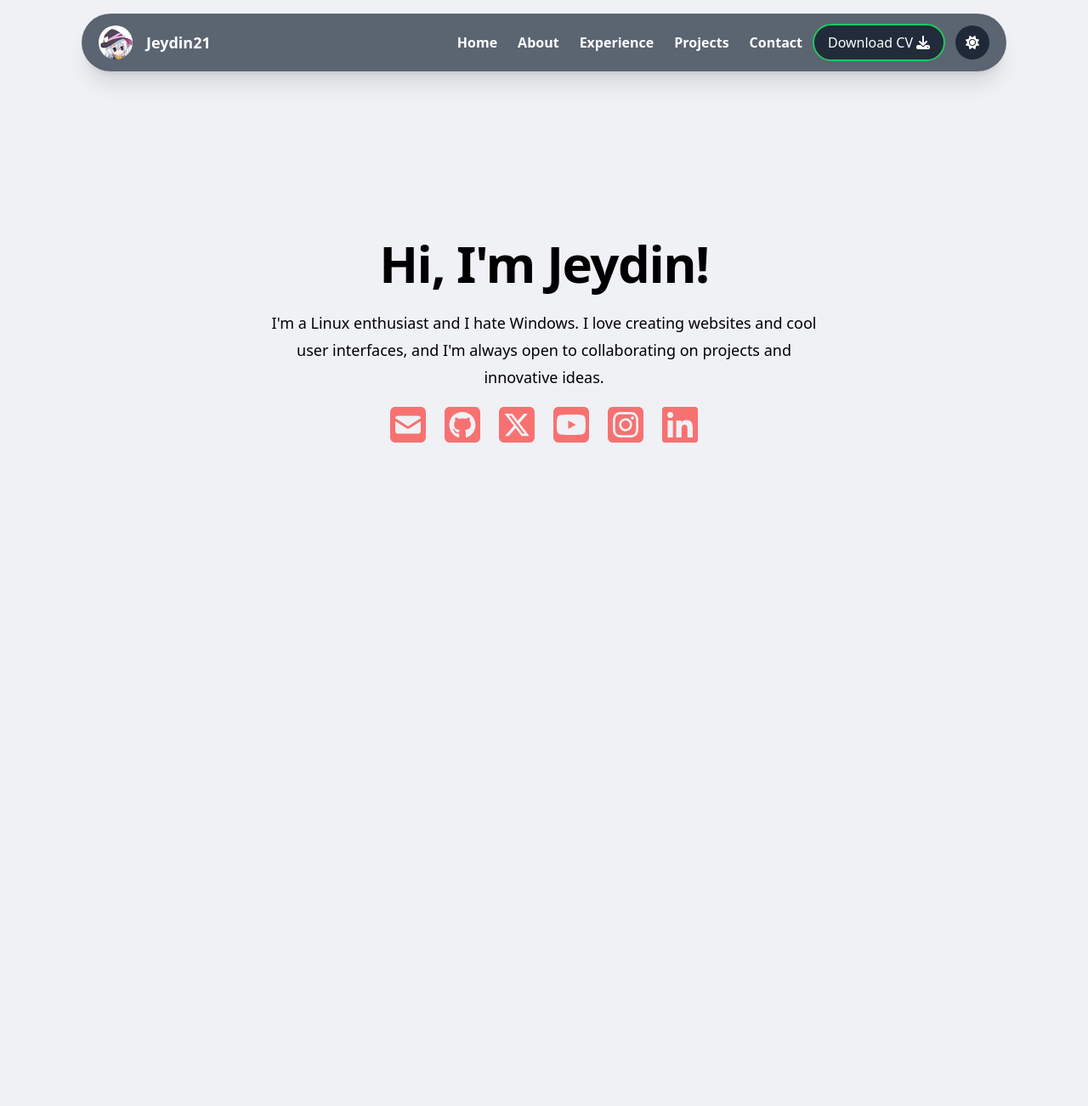
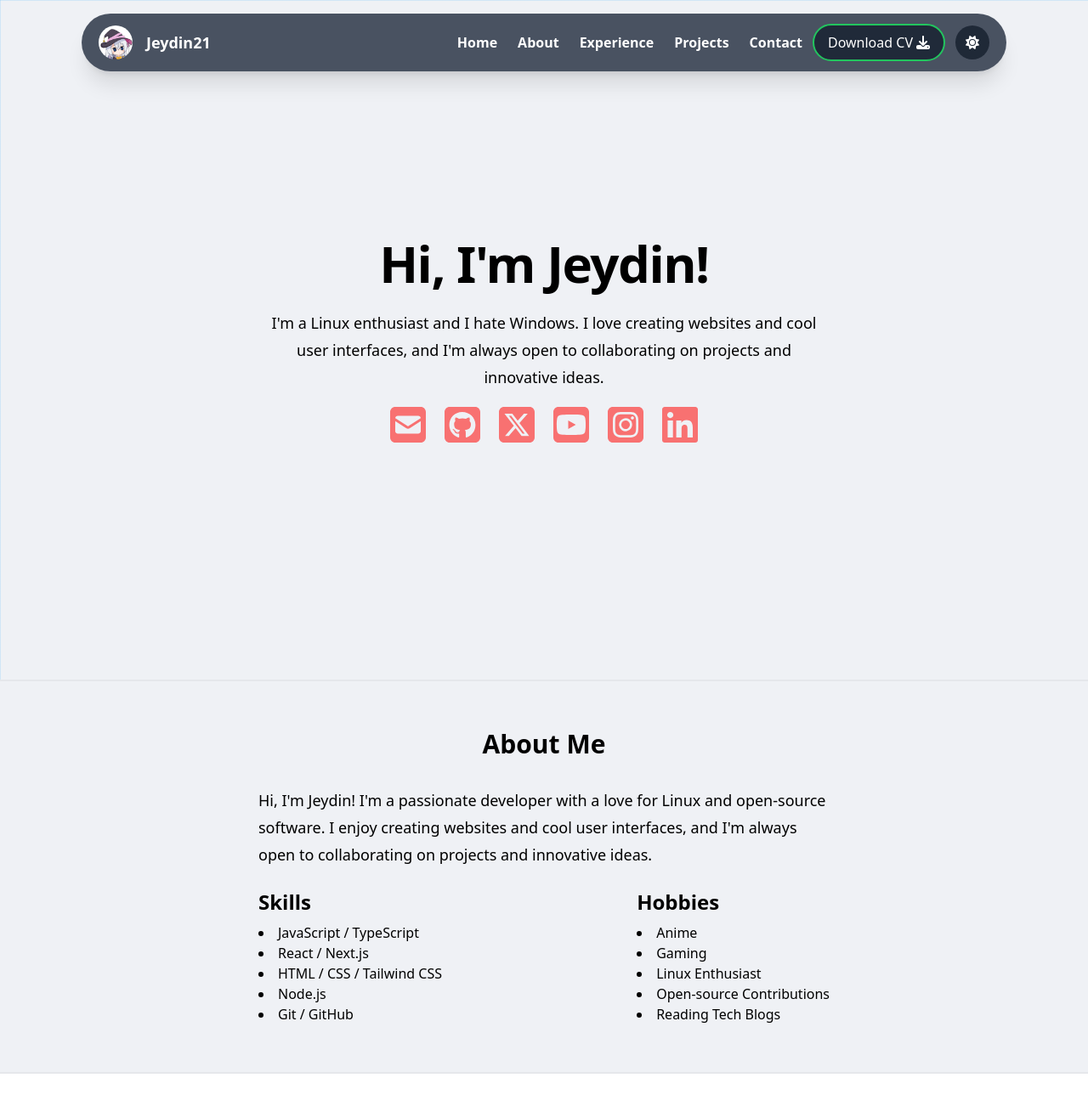
Before and after one commit to Jeydin21/Website, a Next.js app: page /landing in a window 1280 px wide. Shown: the top 1302 px of the page at 85% size. After the commit the page ends 1264 px from the top, so only its background shows below. Built offline with nearby package versions, Linux system fonts and the light colour scheme.

Commit message:
Change Hero backgrond and start on About component

```diff
--- a/components/layout/Header.tsx
+++ b/components/layout/Header.tsx
@@ -2,14 +2,13 @@ import Link from 'next/link'
 import { FaDownload, FaSun } from 'react-icons/fa6'
 
 interface HeaderProps {
-  navigation: { name: string, href: string }[]
   mobileMenuOpen: boolean
   setMobileMenuOpen: (open: boolean) => void
 }
 
 export default function Header({ mobileMenuOpen, setMobileMenuOpen }: HeaderProps) {
   return (
-    <nav className="fixed top-4 left-1/2 transform -translate-x-1/2 bg-gray-600 bg-opacity-90 text-white shadow-xl rounded-full py-3 px-5 z-50 w-[85%] max-w-8xl backdrop-blur-sm">
+    <nav className="fixed top-4 left-1/2 transform -translate-x-1/2 bg-gray-700 bg-opacity-90 text-white shadow-xl rounded-full py-3 px-5 z-50 w-[85%] max-w-8xl backdrop-blur-sm">
       <div className="flex justify-between items-center">
         {/* Left section (Logo and name) */}
         <div className="flex items-center space-x-4">
--- a/components/layout/MainLayout.tsx
+++ b/components/layout/MainLayout.tsx
@@ -28,7 +28,7 @@ export default function MainLayout({ children }: { children: ReactNode }) {
         <meta name="viewport" content="width=device-width, initial-scale=1.0" />
       </Head>
 
-      <div className="bg-light-background dark:bg-dark-background ">
+      <div className="bg-light-background dark:bg-dark-background">
         {children}
       </div>
     </>
--- a/components/sections/About.tsx
+++ b/components/sections/About.tsx
@@ -1,6 +1,38 @@
 export default function About() {
   return (
-    <div className="bg-light-background dark:bg-dark-background h-screen relative isolate px-6 pt-14 lg:px-8">
+    <div className="border-y-2 bg-light-background dark:bg-dark-background h-full relative isolate px-6 py-14 lg:px-8">
+      <div className="mx-auto font-extrabold text-3xl text-center text-light-text dark:text-white mb-8">
+        About Me
+      </div>
+      <div className="mx-auto max-w-2xl space-y-6 text-light-text dark:text-dark-text">
+        <div className="text-lg leading-8">
+          <p>
+            Hi, I'm Jeydin! I'm a passionate developer with a love for Linux and open-source software. I enjoy creating websites and cool user interfaces, and I'm always open to collaborating on projects and innovative ideas.
+          </p>
+        </div>
+        <div className="flex flex-row justify-between">
+        <div>
+          <h2 className="text-2xl font-bold text-light-text dark:text-white">Skills</h2>
+          <ul className="list-disc list-inside mt-2">
+            <li>JavaScript / TypeScript</li>
+            <li>React / Next.js</li>
+            <li>HTML / CSS / Tailwind CSS</li>
+            <li>Node.js</li>
+            <li>Git / GitHub</li>
+          </ul>
+        </div>
+        <div>
+          <h2 className="text-2xl font-bold text-light-text dark:text-white">Hobbies</h2>
+          <ul className="list-disc list-inside mt-2">
+            <li>Anime</li>
+            <li>Gaming</li>
+            <li>Linux Enthusiast</li>
+            <li>Open-source Contributions</li>
+            <li>Reading Tech Blogs</li>
+          </ul>
+        </div>
+        </div>
+      </div>
     </div>
   );
 }
--- a/components/sections/Hero.tsx
+++ b/components/sections/Hero.tsx
@@ -2,7 +2,7 @@ import ButtonsContainer from "@/components/buttons/ButtonsContainer";
 
 export default function Hero() {
   return (
-    <div className="bg-light-background dark:bg-dark-background2 h-screen relative isolate px-6 pt-14 lg:px-8">
+    <div className="h-screen relative isolate px-6 pt-14 lg:px-8">
       <div className="mx-auto max-w-2xl py-32 sm:py-48 lg:py-56">
         <div className="text-center">
           <h1 className="text-balance text-4xl font-bold tracking-tight text-black dark:text-white sm:text-6xl">
--- a/pages/landing.tsx
+++ b/pages/landing.tsx
@@ -3,19 +3,12 @@ import Header from "@/components/layout/Header";
 import Hero from "@/components/sections/Hero";
 import About from "@/components/sections/About";
 
-const navigation = [
-  { name: 'Home', href: '#' },
-  { name: 'About', href: '#' },
-  { name: 'Projects', href: '#' },
-  { name: 'Contact', href: '#' },
-]
-
 export default function Landing() {
   const [mobileMenuOpen, setMobileMenuOpen] = useState(false)
 
   return (
-    <div className="bg-light-background dark:bg-dark-background">
-      <Header navigation={navigation} mobileMenuOpen={mobileMenuOpen} setMobileMenuOpen={setMobileMenuOpen} />
+    <div className="bg-light-background dark:bg-dark-background2 bg-fixed bg-[linear-gradient(to_right,#0096FF20_1px,transparent_1px),linear-gradient(to_bottom,#0096FF20_1px,transparent_1px)] bg-[size:48px_48px] overscroll-contain">
+      <Header mobileMenuOpen={mobileMenuOpen} setMobileMenuOpen={setMobileMenuOpen} />
       <Hero />
       <About />
     </div>
--- a/tailwind.config.ts
+++ b/tailwind.config.ts
@@ -10,8 +10,8 @@ const config: Config = {
     extend: {
       colors: {
         dark: {
-          background: '#2D2E32',
-          background2: '#25262A',
+          background: '#27272a',
+          background2: '#18181B',
           text: '#B3A595',
           buttons: '#f2cdcd',
           highlight: '#33A652'
```
